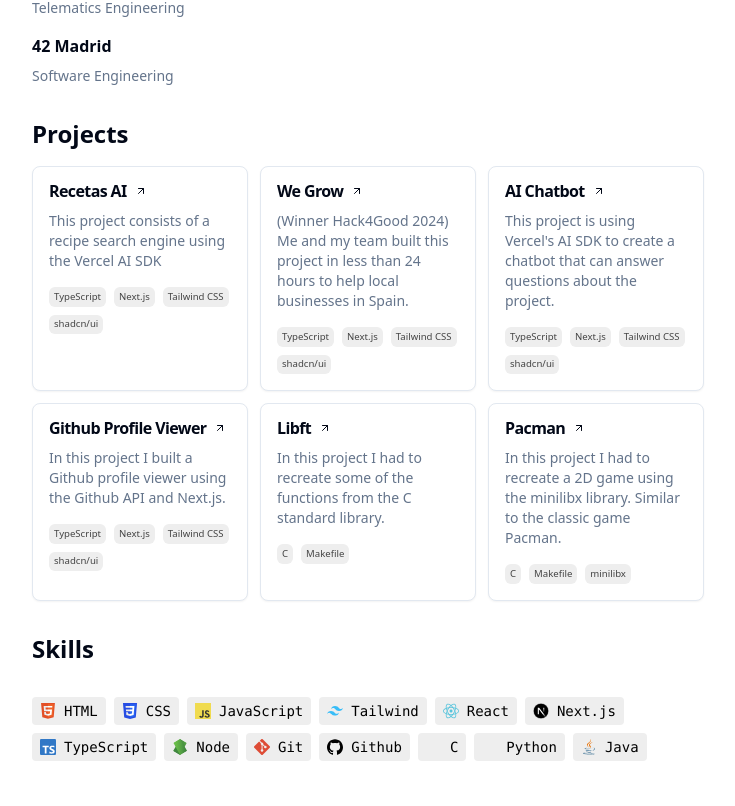
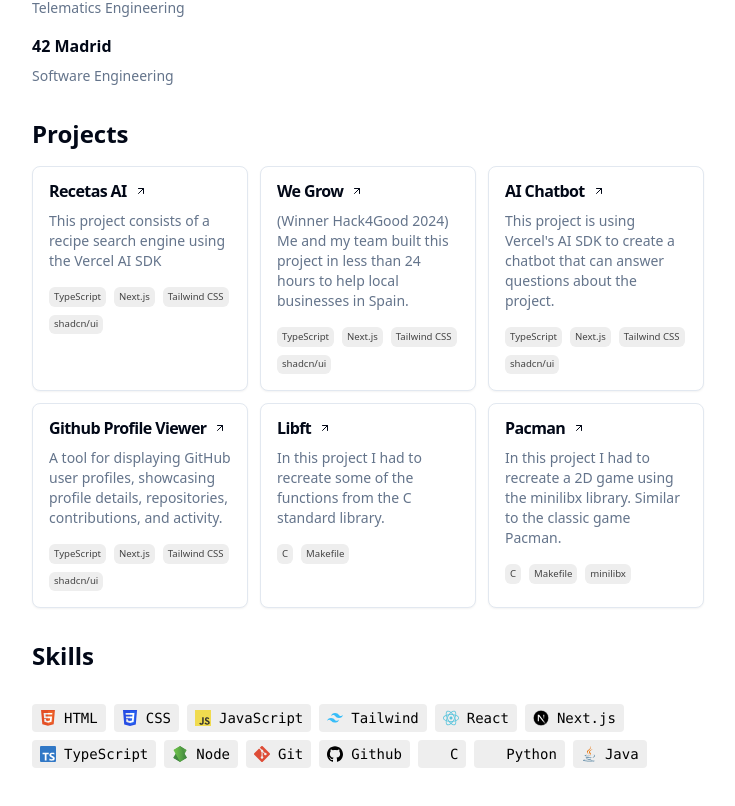
Before and after one commit to ecaleb97/cv, a Next.js app: page / in a window 1280 px wide. Shown: the part 838-1644 px from the top of the page, without its empty margins (272-1007 px from the left). Built offline with nearby package versions, Linux system fonts and the light colour scheme.

Commit message:
Update project descriptions in resume_data.ts for clarity and conciseness

```diff
--- a/src/data/resume_data.ts
+++ b/src/data/resume_data.ts
@@ -160,13 +160,9 @@
 		},
 		{
 			title: "Github Profile Viewer",
-			techStack: [
-				"TypeScript",
-				"Next.js",
-				"Tailwind CSS",
-				"shadcn/ui",
-			],
-			description: "In this project I built a Github profile viewer using the Github API and Next.js.",
+			techStack: ["TypeScript", "Next.js", "Tailwind CSS", "shadcn/ui"],
+			description:
+				"A tool for displaying GitHub user profiles, showcasing profile details, repositories, contributions, and activity.",
 			link: {
 				href: "",
 			},
@@ -174,7 +170,8 @@
 		{
 			title: "Libft",
 			techStack: ["C", "Makefile"],
-			description: "In this project I had to recreate some of the functions from the C standard library.",
+			description:
+				"In this project I had to recreate some of the functions from the C standard library.",
 			link: {
 				href: "https://github.com/ecaleb97/libft",
 			},
@@ -182,10 +179,11 @@
 		{
 			title: "Pacman",
 			techStack: ["C", "Makefile", "minilibx"],
-			description: "In this project I had to recreate a 2D game using the minilibx library. Similar to the classic game Pacman.",
+			description:
+				"In this project I had to recreate a 2D game using the minilibx library. Similar to the classic game Pacman.",
 			link: {
 				href: "https://github.com/ecaleb97/so_long",
 			},
-		}
+		},
 	],
 };
```
